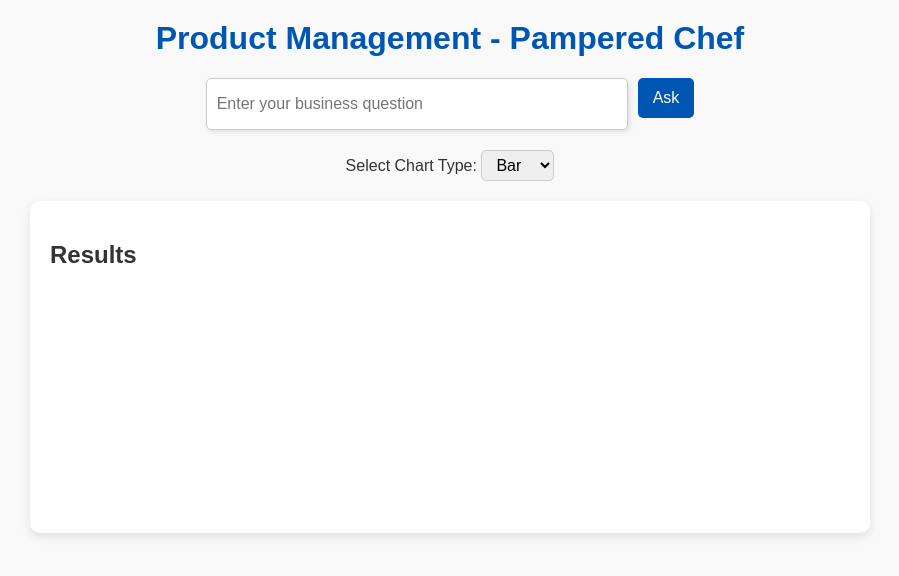
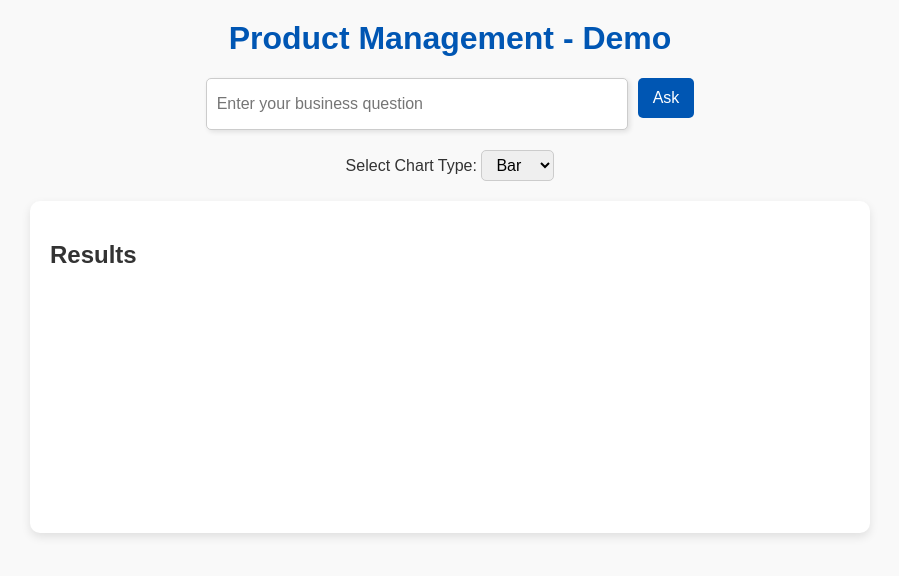
Before and after one commit to mariofaf/JustAsk, a plain HTML site: page index.html in a window 1280 px wide. Shown: the whole page, without its empty margins (190-1089 px from the left). Drawn offline with nearby package versions, Linux system fonts and the light colour scheme.

Commit message:
Update index.html

```diff
--- a/index.html
+++ b/index.html
@@ -111,7 +111,7 @@
 </head>
 
 <body>
-    <h1>Product Management - Pampered Chef</h1>
+    <h1>Product Management - Demo</h1>
     <form id="query-form">
         <input type="text" id="query" placeholder="Enter your business question" required />
         <button type="submit">Ask</button>
```
